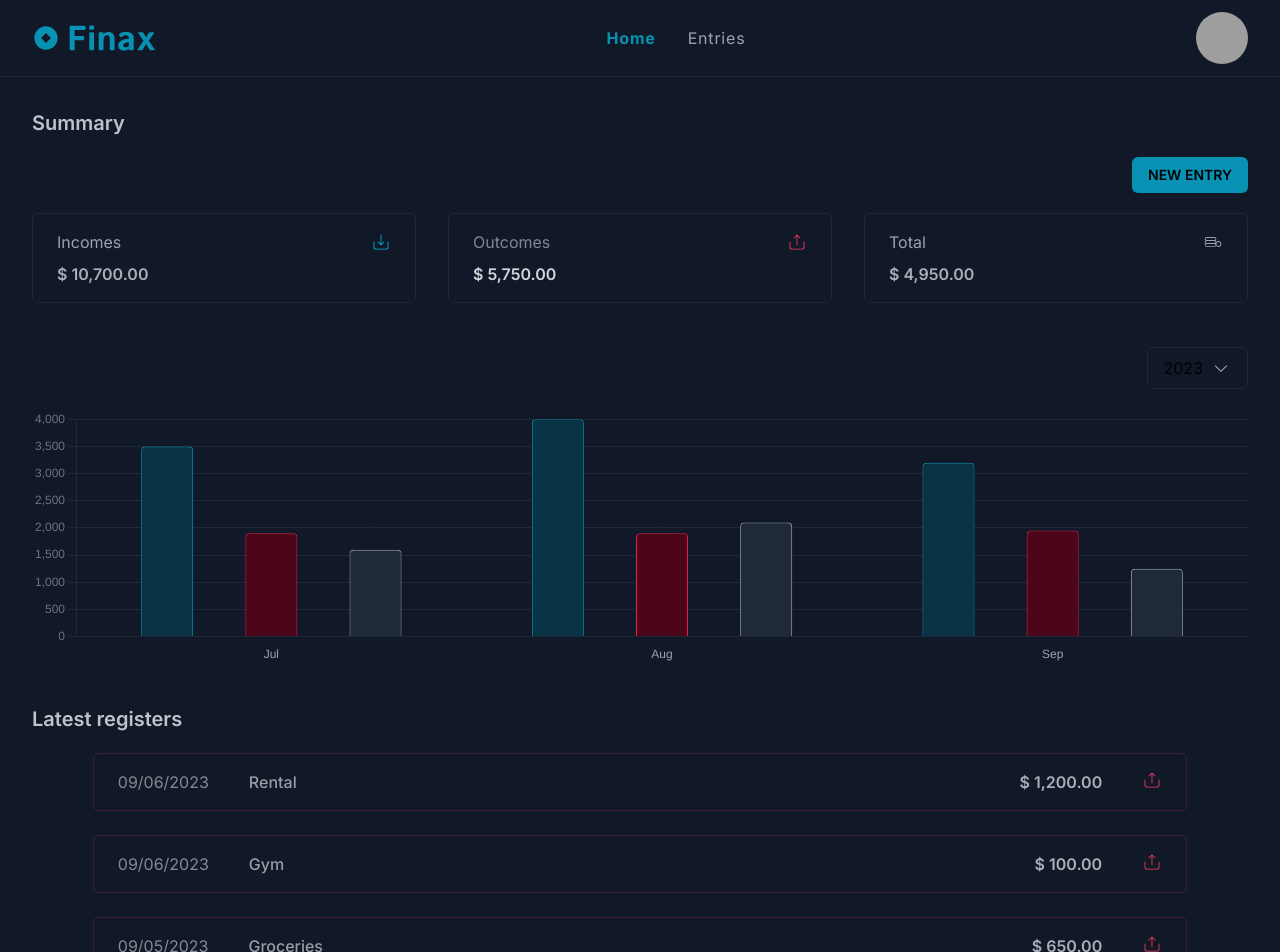
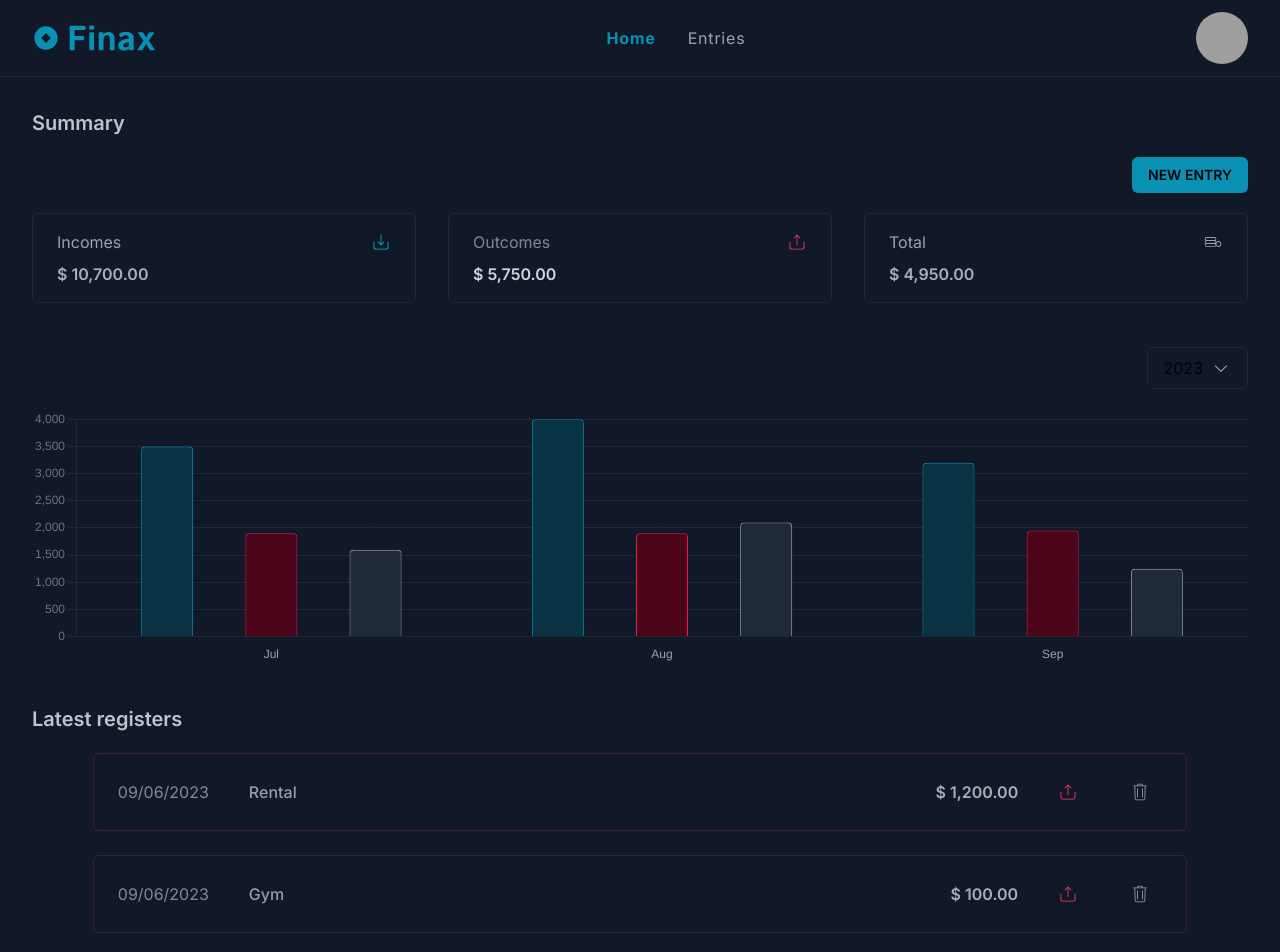
Before and after one commit to belapferreira/finax, a Next.js app: page / in a window 1280 px wide. Shown: the top 952 px of the page. Built offline with nearby package versions, Linux system fonts and the light colour scheme; grey boxes are pictures that could not be loaded.

Commit message:
feat: add remove entry option

```diff
--- a/src/app/(pages)/page.tsx
+++ b/src/app/(pages)/page.tsx
@@ -281,7 +281,7 @@ const Home = () => {
                 ({ id, date, description, valueInCents, variant }, index) => (
                   <Entry
                     key={id}
-                    index={index}
+                    id={id as string}
                     variant={variant}
                     value={formatAmount(valueInCents as number)}
                     date={date as string}
--- a/src/app/components/EntriesTab/index.tsx
+++ b/src/app/components/EntriesTab/index.tsx
@@ -15,15 +15,15 @@ export const EntriesTabs = () => {
 
   const { entries } = useAppSelector((store) => store.entry);
 
-  const allEntriesSorted = sortEntries(entries.slice());
+  const allEntriesSorted = sortEntries({ entries: entries.slice() });
 
-  const incomeEntries = sortEntries(
-    entries?.filter(({ variant }) => variant === 'income'),
-  );
+  const incomeEntries = sortEntries({
+    entries: entries?.filter(({ variant }) => variant === 'income'),
+  });
 
-  const outcomeEntries = sortEntries(
-    entries?.filter(({ variant }) => variant === 'outcome'),
-  );
+  const outcomeEntries = sortEntries({
+    entries: entries?.filter(({ variant }) => variant === 'outcome'),
+  });
 
   return (
     <Tabs.Root value={currentTab} onValueChange={setCurrentTab}>
@@ -53,7 +53,7 @@ export const EntriesTabs = () => {
             ({ id, date, description, valueInCents, variant }, index) => (
               <Entry
                 key={id}
-                index={index}
+                id={id as string}
                 variant={variant}
                 value={formatAmount(valueInCents as number)}
                 date={date as string}
@@ -70,7 +70,7 @@ export const EntriesTabs = () => {
             ({ id, date, description, valueInCents, variant }, index) => (
               <Entry
                 key={id}
-                index={index}
+                id={id as string}
                 variant={variant}
                 value={formatAmount(valueInCents as number)}
                 date={date as string}
@@ -87,7 +87,7 @@ export const EntriesTabs = () => {
             ({ id, date, description, valueInCents, variant }, index) => (
               <Entry
                 key={id}
-                index={index}
+                id={id as string}
                 variant={variant}
                 value={formatAmount(valueInCents as number)}
                 date={date as string}
--- a/src/app/components/Entry/index.tsx
+++ b/src/app/components/Entry/index.tsx
@@ -1,5 +1,9 @@
+import { useCallback } from 'react';
 import { tv, VariantProps } from 'tailwind-variants';
-import { CiExport, CiImport } from 'react-icons/ci';
+import { CiExport, CiImport, CiTrash } from 'react-icons/ci';
+
+import { useAppDispatch } from '@/redux/hooks';
+import { remove } from '@/redux/slices/entry';
 
 const entry = tv({
   base: 'flex gap-10 w-full md:w-[90%] self-center justify-between px-6 py-4 border border-solid rounded-md',
@@ -12,24 +16,33 @@ const entry = tv({
 });
 
 interface EntryProps extends VariantProps<typeof entry> {
-  index: number;
+  id: string;
   date: string;
   value: string;
   description: string | null;
 }
 
 export const Entry = ({
-  index,
+  id,
   date,
   value,
   description,
   variant,
 }: EntryProps) => {
+  const dispatch = useAppDispatch();
+
   const isIncome = variant === 'income';
+
+  const handleRemoveEntry = useCallback(
+    (id: string) => {
+      dispatch(remove(id));
+    },
+    [dispatch],
+  );
 
   return (
     <div className={entry({ variant })}>
-      <div className="flex w-full flex-col gap-3 md:flex-row md:gap-10">
+      <div className="flex w-full flex-col items-center gap-3 md:flex-row md:gap-10">
         <span className="text-gray-300/60">{date}</span>
         <span className="flex flex-1 font-medium text-gray-300/70">
           {description}
@@ -37,13 +50,20 @@ export const Entry = ({
         <span className="font-semibold text-gray-300/80">{`$ ${value}`}</span>
       </div>
 
-      <div>
+      <div className="flex items-center">
         {isIncome ? (
           <CiImport size={20} color="#06b6d4" />
         ) : (
           <CiExport size={20} color="#f43f5e" />
         )}
       </div>
+
+      <button
+        onClick={() => handleRemoveEntry(id)}
+        className="rounded-sm p-3 text-gray-400 hover:bg-gray-800"
+      >
+        <CiTrash size={20} />
+      </button>
     </div>
   );
 };
--- a/src/redux/slices/entry.ts
+++ b/src/redux/slices/entry.ts
@@ -34,9 +34,19 @@ const entrySlice = createSlice({
     add: (state, action) => {
       state.entries.push(action.payload);
     },
-    // remove: (state, action) => { },
+    remove: (state, action) => {
+      const id = action.payload;
+
+      const filteredEntries = state?.entries?.filter(
+        (entry) => entry.id !== id,
+      );
+
+      state.entries = filteredEntries;
+
+      alert('Entry successfully removed!');
+    },
   },
 });
 
 export const entry = entrySlice.reducer;
-export const { start, add /* , remove */ } = entrySlice.actions;
+export const { start, add, remove } = entrySlice.actions;
```
Also changed, not shown: 1 other file (tests, documents, lock files or other folders).
